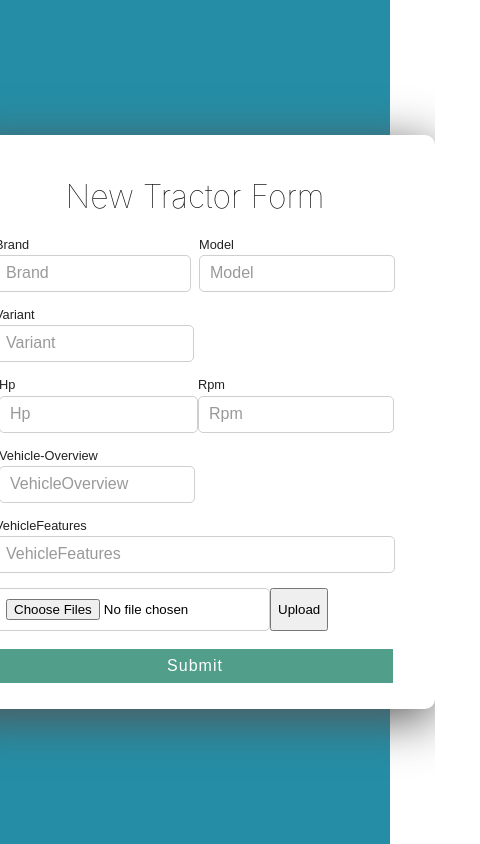
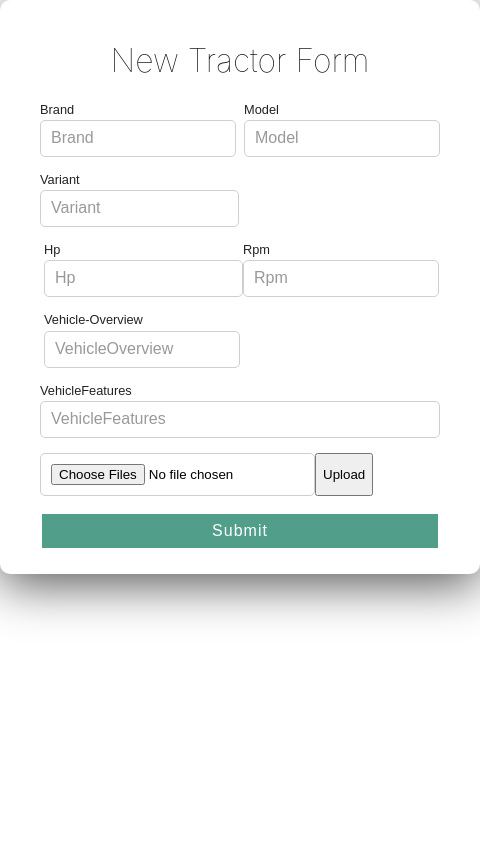
Before and after one commit to ishqDehlvi/react-form, a React (Create React App) app: page / in a window 390 px wide. Shown: the whole page, 480 px wide, since content can reach past the window. Built offline with nearby package versions, Linux system fonts and the light colour scheme.

Commit message:
responsive

```diff
--- a/src/App.css
+++ b/src/App.css
@@ -6,6 +6,7 @@ dark green: #519E8A
 medium green: #7EB09B
 light green: #A3C4BC
 */
+.container-fluid
 
 .wrapper {
   height: 100vh;
--- a/src/App.js
+++ b/src/App.js
@@ -94,6 +94,7 @@ class App extends Component {
     const { formErrors } = this.state;
 
     return (
+      <div class="container">
         <div className="wrapper">
           <div className="form-wrapper">
             <h1>New Tractor Form</h1>
@@ -215,6 +216,7 @@ class App extends Component {
           </form>
         </div>
       </div>
+      </div>
     );
   }
 }
```
Lines whose indentation alone changed are shown as unchanged.
